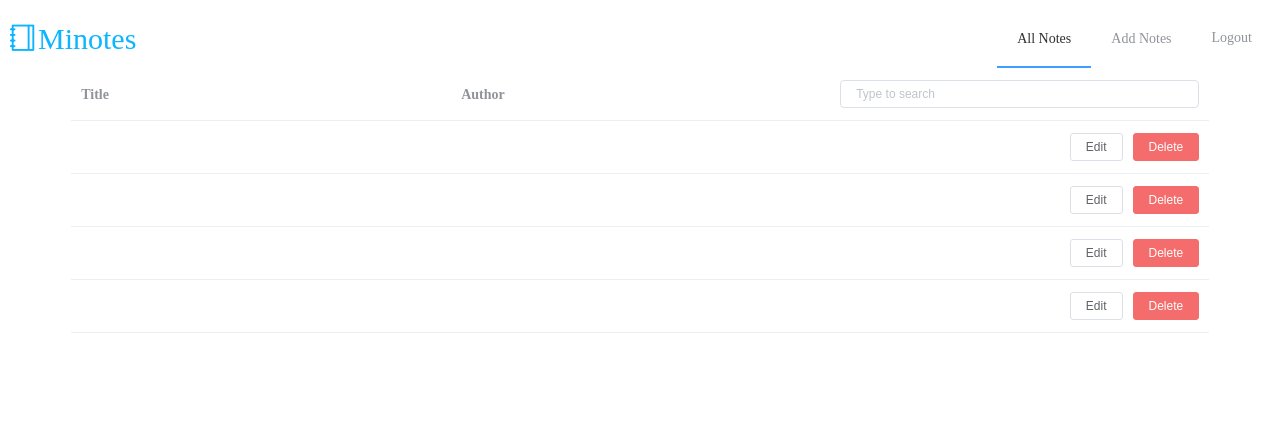
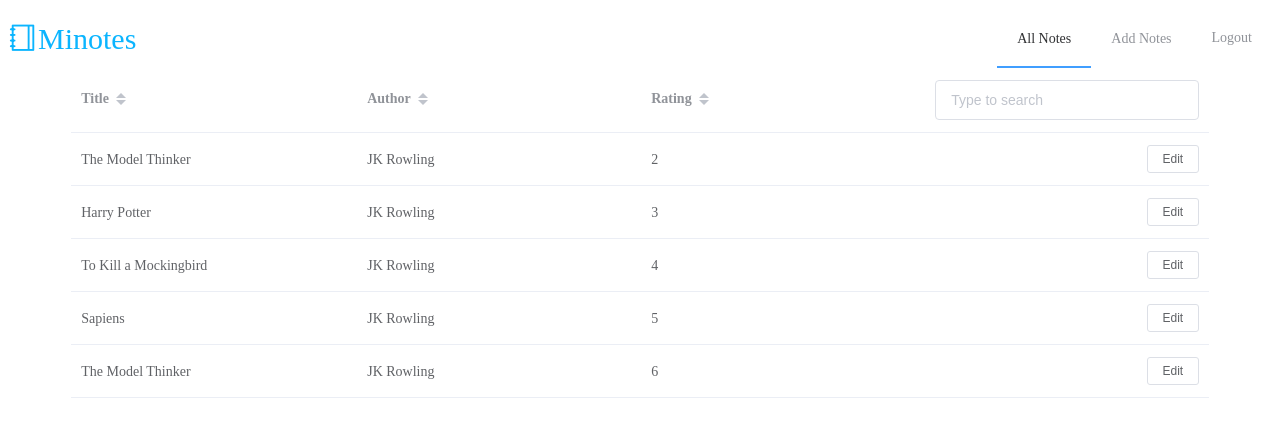
Before and after one commit to KevinAsuncion/books-vue-client, a Vue app: page /booknotes in a window 1280 px wide. Shown: the top 424 px of the page. Built offline with nearby package versions, Linux system fonts and the light colour scheme.

Commit message:
make booknotes sortable

```diff
--- a/src/components/BookNotes.vue
+++ b/src/components/BookNotes.vue
@@ -1,18 +1,18 @@
 <template>
   <div class="container">
     <el-table
-      :data="tableData.filter(data => !search || data.name.toLowerCase().includes(search.toLowerCase()))"
+      :data="tableData.filter(data => !search || data.title.toLowerCase().includes(search.toLowerCase()))"
       style="width: 100%"
     >
-      <el-table-column label="Title" prop="title"></el-table-column>
-      <el-table-column label="Author" prop="author"></el-table-column>
+      <el-table-column label="Title" prop="title" sortable></el-table-column>
+      <el-table-column label="Author" prop="author" sortable></el-table-column>
+      <el-table-column label="Rating" prop="rating" sortable></el-table-column>
       <el-table-column align="right">
         <template slot="header" slot-scope="scope">
-          <el-input v-model="search" size="mini" placeholder="Type to search" />
+          <el-input v-model="search" size="edium" placeholder="Type to search" />
         </template>
         <template slot-scope="scope">
           <el-button size="mini" @click="handleEdit(scope.$index, scope.row)">Edit</el-button>
-          <el-button size="mini" type="danger" @click="handleDelete(scope.$index, scope.row)">Delete</el-button>
         </template>
       </el-table-column>
     </el-table>
@@ -26,24 +26,29 @@ export default {
     return {
       tableData: [
         {
-          date: "2016-05-03",
-          name: "Tom",
-          address: "No. 189, Grove St, Los Angeles"
+          title: "The Model Thinker",
+          author: "JK Rowling",
+          rating: 2
         },
         {
-          date: "2016-05-02",
-          name: "John",
-          address: "No. 189, Grove St, Los Angeles"
+          title: "Harry Potter",
+          author: "JK Rowling",
+          rating: 3
         },
         {
-          date: "2016-05-04",
-          name: "Morgan",
-          address: "No. 189, Grove St, Los Angeles"
+          title: "To Kill a Mockingbird",
+          author: "JK Rowling",
+          rating: 4
         },
         {
-          date: "2016-05-01",
-          name: "Jessy",
-          address: "No. 189, Grove St, Los Angeles"
+          title: "Sapiens",
+          author: "JK Rowling",
+          rating: 5
+        },
+        {
+          title: "The Model Thinker",
+          author: "JK Rowling",
+          rating: 6
         }
       ],
       search: ""
@@ -98,4 +103,8 @@ export default {
   width: 90%;
   margin: 0 auto;
 }
+
+.searchbar {
+  width: 75%;
+}
 </style>
```
Also changed, not shown: src/components/Homepage.vue (added, +8 -0 lines).
